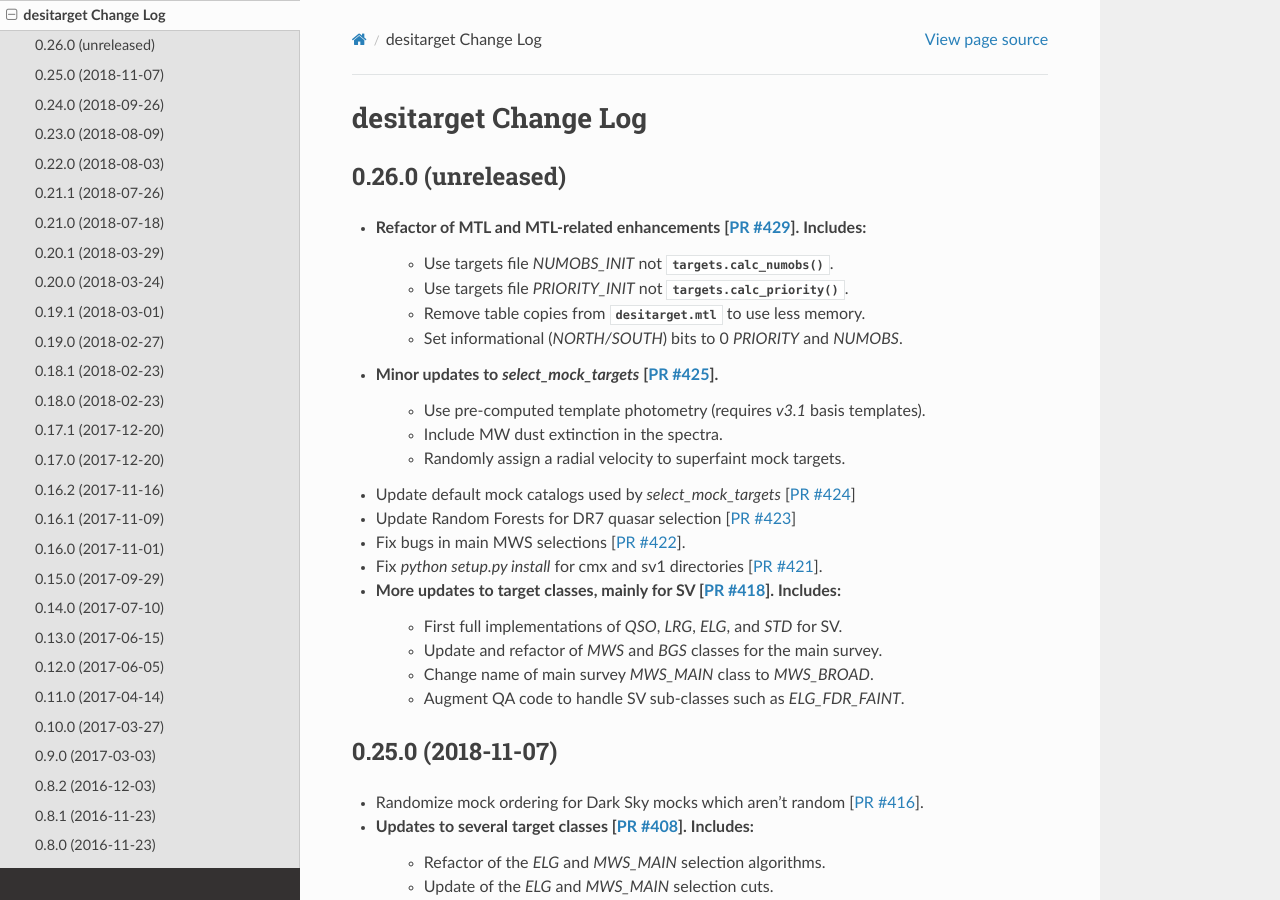
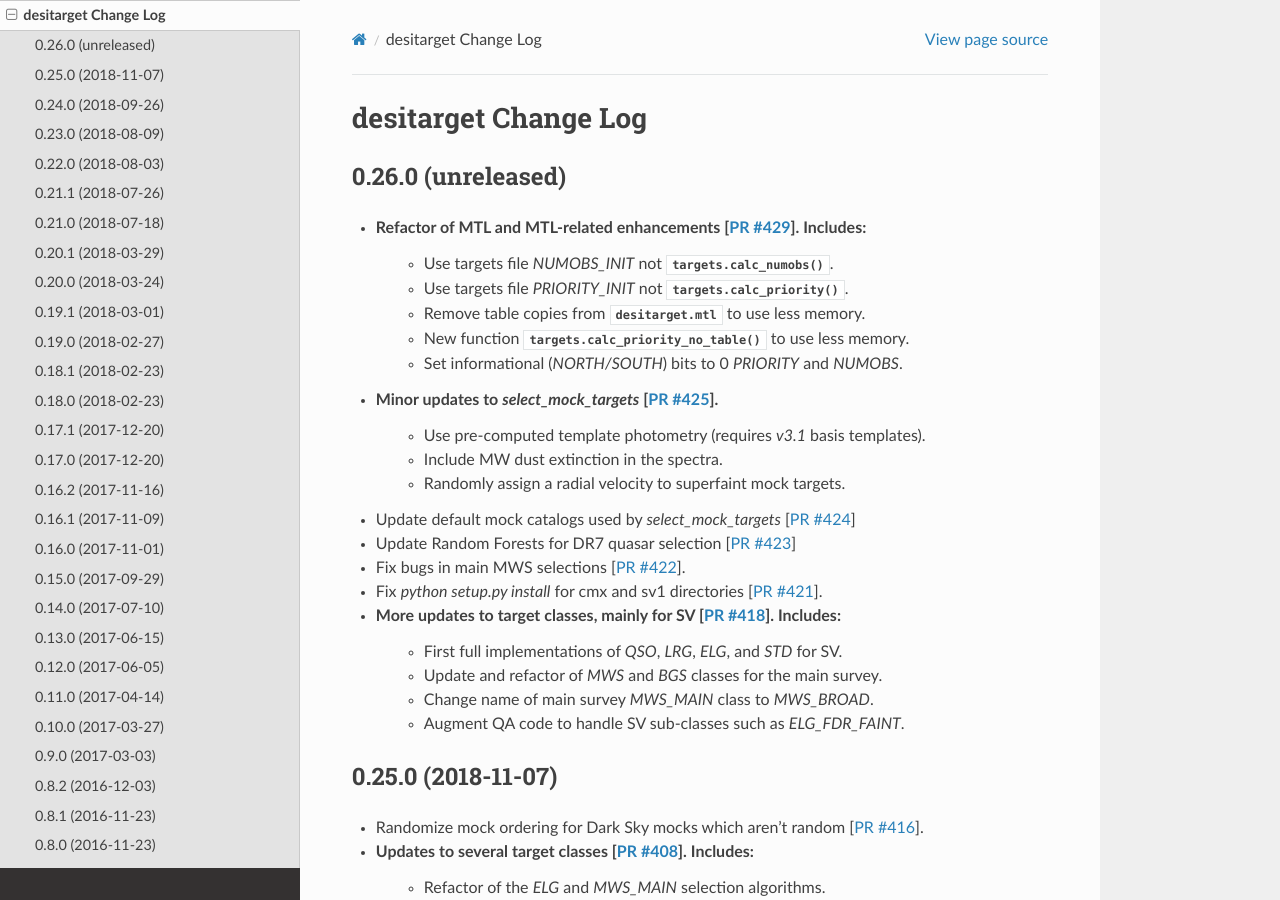
Before and after one commit to desihub/desitarget, a Sphinx documentation site: the page built from doc/changes.rst, in a window 1280 px wide and 900 px high. Built offline with Sphinx 7.4.7 and the Read the Docs theme 2.0.0, drawn with Linux system fonts in a browser that asks for light colours.

Commit message:
another minor update to changes docs [ci skip]

```diff
--- a/doc/changes.rst
+++ b/doc/changes.rst
@@ -9,6 +9,7 @@ desitarget Change Log
     * Use targets file `NUMOBS_INIT` not :func:`targets.calc_numobs`.
     * Use targets file `PRIORITY_INIT` not :func:`targets.calc_priority`.
     * Remove table copies from :mod:`desitarget.mtl` to use less memory.
+    * New function :func:`targets.calc_priority_no_table` to use less memory.
     * Set informational (`NORTH/SOUTH`) bits to 0 `PRIORITY` and `NUMOBS`.
 * Minor updates to `select_mock_targets` [`PR #425`_].
     * Use pre-computed template photometry (requires `v3.1` basis templates).
```
